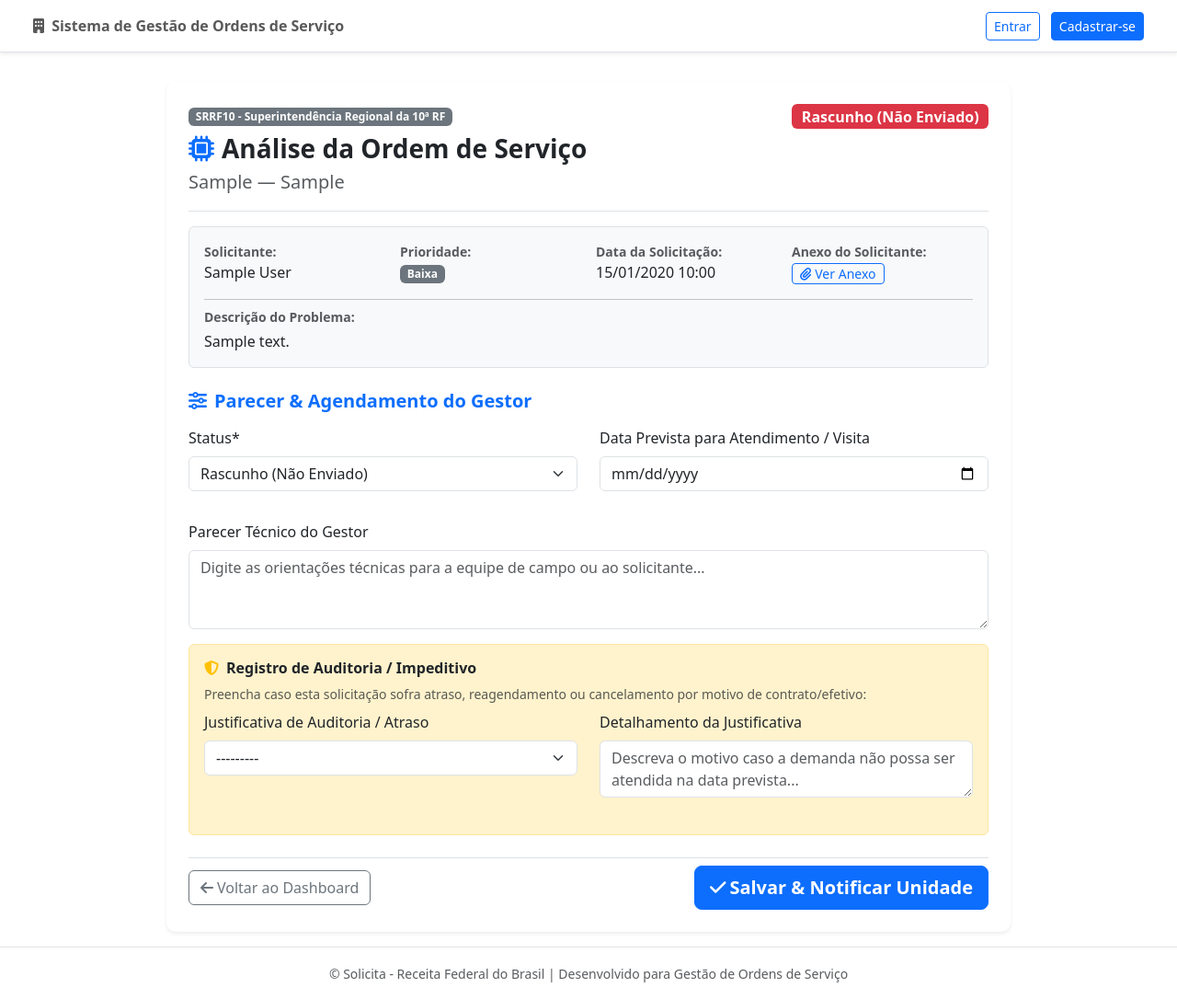
After one commit to Azogh/solicita, a Django app: template templates/solicitacoes/analisar_os.html in a window 1280 px wide. The commit adds this page. Shown: the whole page at 92% size. Run offline with Django 5.2, Linux system fonts and the light colour scheme; the template is opened without the code that fills it: values that come from a table or form of the project are taken from there, others are empty; data comes from the database, SQL or seed files in the repository; tables that the repository leaves empty hold one stand-in row (values such as "Sample post"); some libraries are stand-ins or nearby versions.

Commit message:
feat: conclui fluxo completo de analise do gestor com agendamento, parecer e notificacoes

```diff
--- a/solicitacoes/views.py
+++ b/solicitacoes/views.py
@@ -5,7 +5,7 @@ from django.utils import timezone
 from django.core.mail import send_mail
 from django.conf import settings
 from .models import OrdemServico
-from .forms import OrdemServicoForm
+from .forms import OrdemServicoForm, GestorAnaliseForm
 from accounts.models import Usuario
 
 def notificar_gestores_por_email(os_item, request):
--- a/templates/dashboard_gestor.html
+++ b/templates/dashboard_gestor.html
@@ -71,8 +71,10 @@
                         <td>{{ os.get_prioridade_display }}</td>
                         <td><span class="badge bg-{{ os.cor_badge_status }}">{{ os.get_status_display }}</span></td>
                         <td class="text-end">
-                            <button class="btn btn-sm btn-primary">Analisar</button>
-                        </td>
+    <a href="{% url 'analisar_os' os.pk %}" class="btn btn-sm btn-primary fw-semibold">
+        <i class="fa-solid fa-pen-to-square me-1"></i>Analisar / Agendar
+    </a>
+</td>
                     </tr>
                 {% empty %}
                     <tr>
--- /dev/null
+++ b/templates/solicitacoes/analisar_os.html
@@ -0,0 +1,106 @@
+{% extends 'base.html' %}
+{% load crispy_forms_tags %}
+
+{% block title %}Analisar OS {{ os_item.numero_os }} - Solicita{% endblock %}
+
+{% block content %}
+<div class="row justify-content-center">
+    <div class="col-md-10 col-lg-9">
+        <div class="card card-custom p-4 border-0 shadow-sm">
+
+            <!-- Cabeçalho de Análise -->
+            <div class="d-flex justify-content-between align-items-start mb-3 pb-3 border-bottom">
+                <div>
+                    <span class="badge bg-secondary mb-2">{{ os_item.unidade.sigla }} - {{ os_item.unidade.nome }}</span>
+                    <h3 class="fw-bold mb-1"><i class="fa-solid fa-microchip me-2 text-primary"></i>Análise da Ordem de Serviço</h3>
+                    <p class="text-muted mb-0 fs-5">{{ os_item.numero_os }} — {{ os_item.assunto }}</p>
+                </div>
+                <span class="badge bg-{{ os_item.cor_badge_status }} fs-6">{{ os_item.get_status_display }}</span>
+            </div>
+
+            <!-- Resumo da Demanda do Solicitante -->
+            <div class="card bg-body-tertiary border mb-4 p-3">
+                <div class="row g-3 mb-2">
+                    <div class="col-6 col-md-3">
+                        <small class="text-muted d-block fw-bold">Solicitante:</small>
+                        <span class="text-body">{{ os_item.solicitante.get_full_name }}</span>
+                    </div>
+                    <div class="col-6 col-md-3">
+                        <small class="text-muted d-block fw-bold">Prioridade:</small>
+                        <span class="badge bg-{% if os_item.prioridade == 'ALTA' %}danger{% elif os_item.prioridade == 'MEDIA' %}warning text-dark{% else %}secondary{% endif %}">
+                            {{ os_item.get_prioridade_display }}
+                        </span>
+                    </div>
+                    <div class="col-6 col-md-3">
+                        <small class="text-muted d-block fw-bold">Data da Solicitação:</small>
+                        <span class="text-body">{{ os_item.criado_em|date:"d/m/Y H:i" }}</span>
+                    </div>
+                    <div class="col-6 col-md-3">
+                        <small class="text-muted d-block fw-bold">Anexo do Solicitante:</small>
+                        {% if os_item.anexo_solicitante %}
+                            <a href="{{ os_item.anexo_solicitante.url }}" target="_blank" class="btn btn-sm btn-outline-primary py-0">
+                                <i class="fa-solid fa-paperclip me-1"></i>Ver Anexo
+                            </a>
+                        {% else %}
+                            <span class="text-muted small">Sem anexos</span>
+                        {% endif %}
+                    </div>
+                </div>
+                <hr class="my-2">
+                <div>
+                    <small class="text-muted d-block fw-bold mb-1">Descrição do Problema:</small>
+                    <p class="mb-0 text-body" style="white-space: pre-line;">{{ os_item.descricao }}</p>
+                </div>
+            </div>
+
+            <!-- Formulário de Gestão / Agendamento / Auditoria -->
+            <form method="post" novalidate>
+                {% csrf_token %}
+
+                <h5 class="fw-bold text-primary mb-3">
+                    <i class="fa-solid fa-sliders me-2"></i>Parecer & Agendamento do Gestor
+                </h5>
+
+                <div class="row">
+                    <div class="col-md-6 mb-3">
+                        {{ form.status|as_crispy_field }}
+                    </div>
+                    <div class="col-md-6 mb-3">
+                        {{ form.data_prevista_atendimento|as_crispy_field }}
+                    </div>
+                </div>
+
+                <div class="mb-3">
+                    {{ form.parecer_gestor|as_crispy_field }}
+                </div>
+
+                <!-- Seção de Auditoria (Caso o atendimento não ocorra conforme prazo ou seja baixado) -->
+                <div class="card border-warning-subtle bg-warning-subtle p-3 mb-4">
+                    <h6 class="fw-bold text-dark mb-2">
+                        <i class="fa-solid fa-shield-halved me-2 text-warning"></i>Registro de Auditoria / Impeditivo
+                    </h6>
+                    <small class="text-muted d-block mb-2">Preencha caso esta solicitação sofra atraso, reagendamento ou cancelamento por motivo de contrato/efetivo:</small>
+                    <div class="row">
+                        <div class="col-md-6 mb-2">
+                            {{ form.justificativa_auditoria|as_crispy_field }}
+                        </div>
+                        <div class="col-md-6 mb-2">
+                            {{ form.justificativa_detalhes|as_crispy_field }}
+                        </div>
+                    </div>
+                </div>
+
+                <div class="d-flex justify-content-between align-items-center pt-2 border-top">
+                    <a href="{% url 'dashboard' %}" class="btn btn-outline-secondary">
+                        <i class="fa-solid fa-arrow-left me-1"></i>Voltar ao Dashboard
+                    </a>
+                    <button type="submit" class="btn btn-primary btn-lg fw-bold">
+                        <i class="fa-solid fa-check me-1"></i>Salvar & Notificar Unidade
+                    </button>
+                </div>
+            </form>
+
+        </div>
+    </div>
+</div>
+{% endblock %}
```
